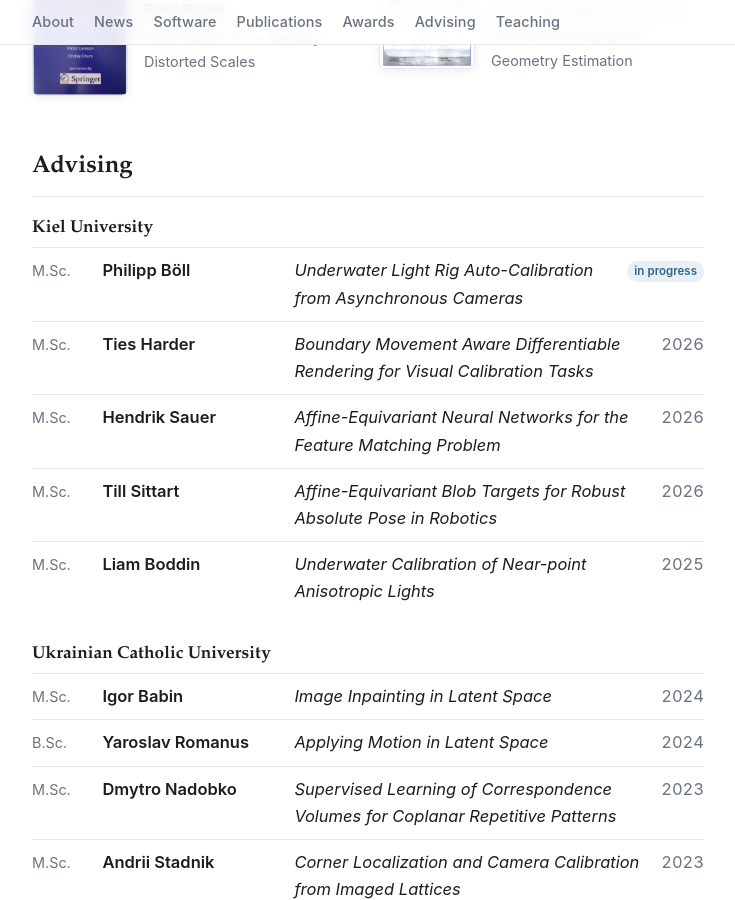
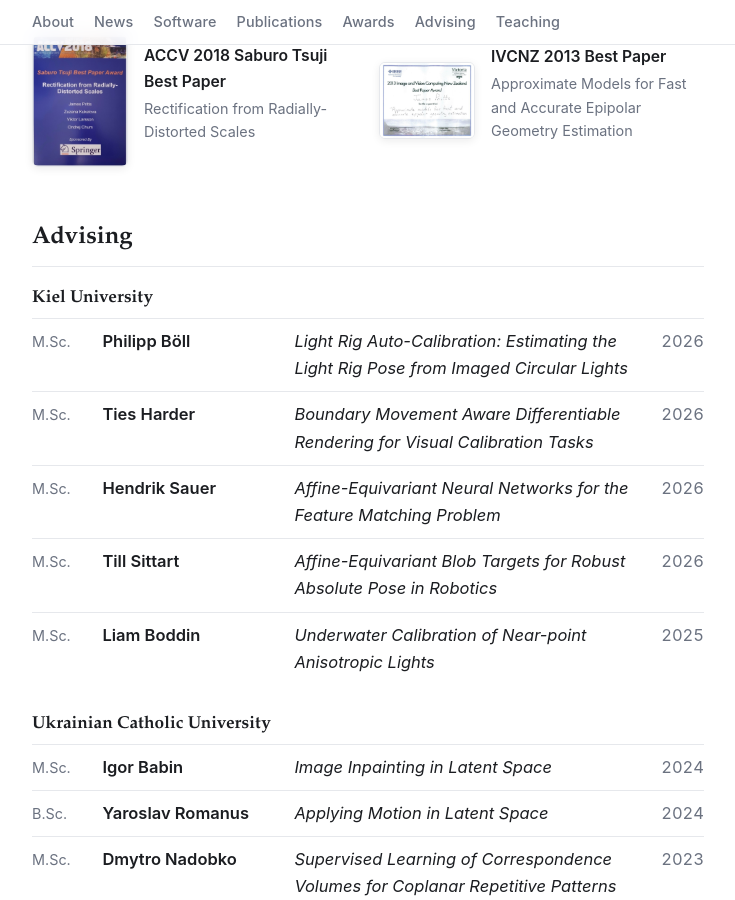
Before and after one commit to prittjam/prittjam.github.io, a Jekyll site: the page built from index.html, in a window 1280 px wide and 900 px high, scrolled down 4991 px. Shown: the whole window, without its empty margins (272-1007 px from the left). Built offline with Jekyll 4.4.1, drawn with Linux system fonts in a browser that asks for light colours; some of the changed text lies outside the part shown.

Commit message:
News: Philipp Böll completed M.Sc. thesis; update vitae PDF
Co-Authored-By: Claude Opus 5.5 <noreply@anthropic.com>
Claude-Session: https://claude.ai/code/session_0112sAEJ9DDurUfF1eTELWZZ

```diff
--- a/_data/advising.yml
+++ b/_data/advising.yml
@@ -5,8 +5,8 @@
   students:
     - name: Philipp Böll
       degree: M.Sc.
-      thesis: Underwater Light Rig Auto-Calibration from Asynchronous Cameras
-      wip: true
+      year: 2026
+      thesis: 'Light Rig Auto-Calibration: Estimating the Light Rig Pose from Imaged Circular Lights'
     - name: Ties Harder
       degree: M.Sc.
       year: 2026
--- a/_data/news.yml
+++ b/_data/news.yml
@@ -1,6 +1,8 @@
 # Newest first. `item` may contain inline HTML (<em>, <strong>, <a>).
 - date: Nov 2026
   item: 'New preprint: <em>Real Cameras are Radiometric</em> is on <a href="https://arxiv.org/abs/2611.25265" target="_blank" rel="noopener">arXiv</a>. See the <a href="https://realcamerasareradiometric.github.io/" target="_blank" rel="noopener">project page</a>.'
+- date: Nov 2026
+  item: 'Philipp Böll completed his M.Sc. thesis, <em>Light Rig Auto-Calibration: Estimating the Light Rig Pose from Imaged Circular Lights</em>.'
 - date: Oct 2026
   item: 'Ties Harder completed his M.Sc. thesis, <em>Boundary Movement Aware Differentiable Rendering for Visual Calibration Tasks</em>.'
 - date: Oct 2026
```
Also changed, not shown: 1 other file.
